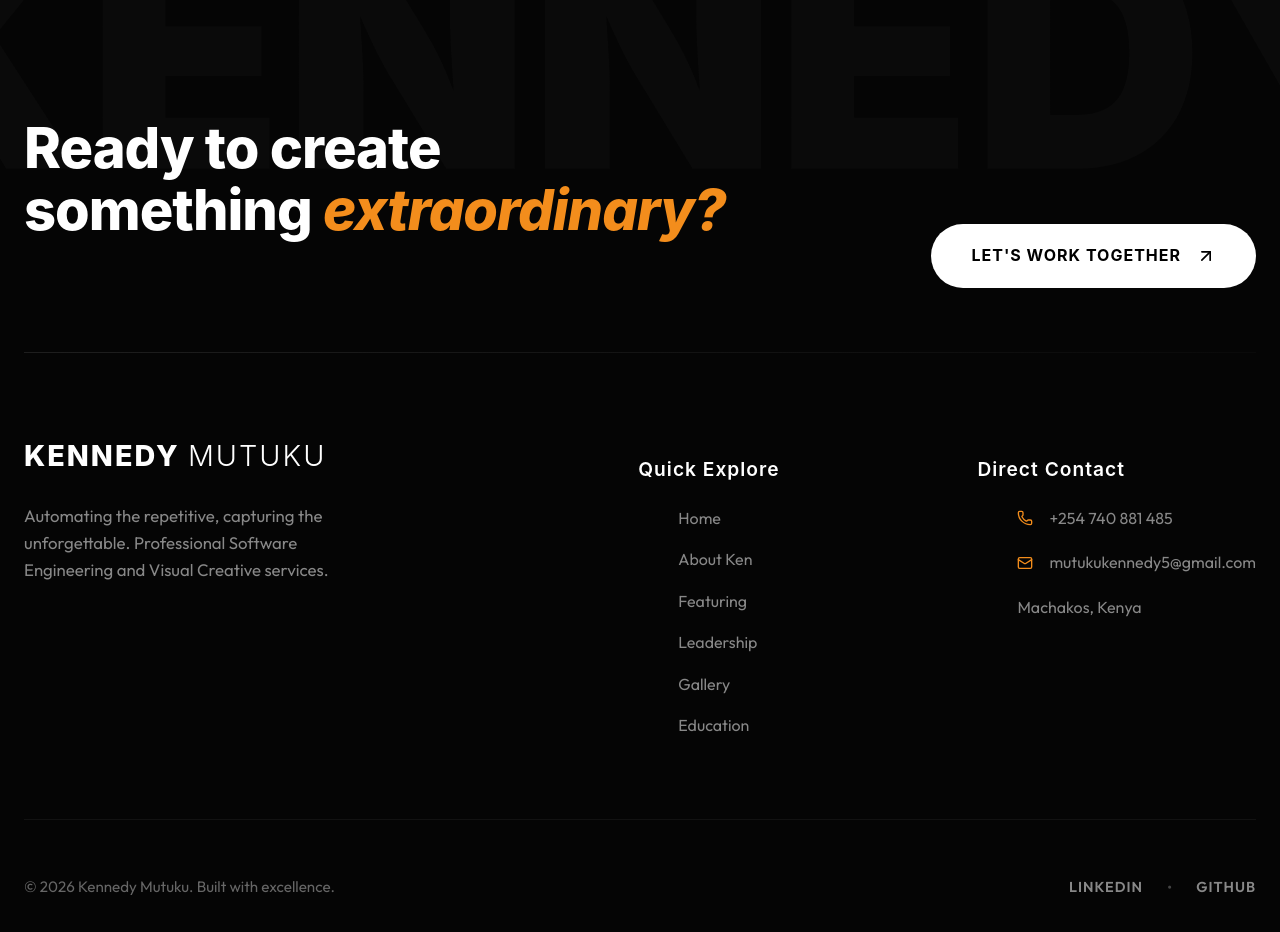
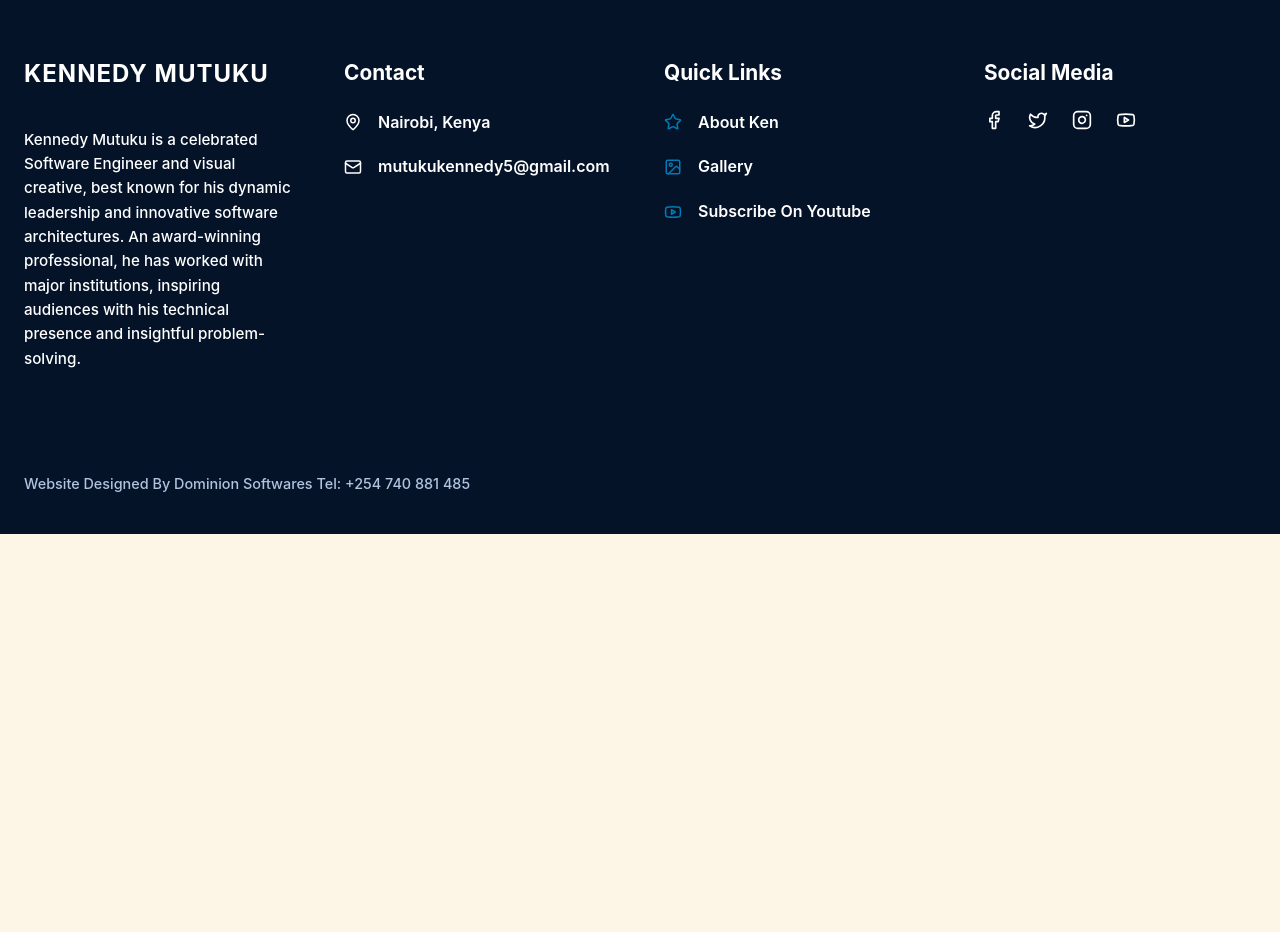
Before and after one commit to Kennedy-Mutuku/Ken-Portfolio-2, a React (Vite) app in the folder frontend/: page /about in a window 1280 px wide. Shown: the part 1880-2812 px from the top of the page. After the commit the page ends 2414 px from the top, so only its background shows below. Built offline with nearby package versions, Linux system fonts and the light colour scheme.

Commit message:
Rewrite footer layout to match JK screenshot

```diff
--- a/frontend/src/components/Footer.jsx
+++ b/frontend/src/components/Footer.jsx
@@ -1,350 +1,188 @@
 import React from 'react'
-import { Link as RouterLink, useLocation } from 'react-router-dom'
-import { ExternalLink, Link, Mail, Phone, ArrowUpRight } from 'lucide-react'
-import { motion } from 'framer-motion'
+import { Link as RouterLink } from 'react-router-dom'
+import { MapPin, Mail, Star, Image as ImageIcon, Youtube, Facebook, Twitter, Instagram } from 'lucide-react'
 
 const Footer = () => {
-  const location = useLocation()
-  const isHomePage = location.pathname === '/'
+  return (
+    <footer className="jk-footer">
+      <div className="container jk-footer-container">
 
-  const navLinks = [
-    { name: 'Home', href: '/', isRoute: true },
-    { name: 'About Ken', href: '/about', isRoute: true },
-    { name: 'Featuring', href: '/featuring', isRoute: true },
-    { name: 'Leadership', href: '/leadership', isRoute: true },
-    { name: 'Gallery', href: '/gallery', isRoute: true },
-    { name: 'Education', href: '/education', isRoute: true },
-  ]
-
-  return (
-    <footer className="footer-premium">
-      <div className="watermark-container">
-        <h1 className="footer-watermark">KENNEDY</h1>
+        {/* Section 1: Bio */}
+        <div className="jk-footer-section">
+          <h2 className="jk-footer-title">KENNEDY MUTUKU</h2>
+          <p className="jk-footer-bio">
+            Kennedy Mutuku is a celebrated Software Engineer and visual creative, best known for his
+            dynamic leadership and innovative software architectures. An award-winning professional,
+            he has worked with major institutions, inspiring audiences with his technical presence
+            and insightful problem-solving.
+          </p>
         </div>
 
-      <div className="container footer-premium-content">
-
-        {/* Top CTA Section */}
-        <motion.div
-          className="footer-cta"
-          initial={{ opacity: 0, y: 30 }}
-          whileInView={{ opacity: 1, y: 0 }}
-          transition={{ duration: 0.8, ease: "easeOut" }}
-          viewport={{ once: true }}
-        >
-          <h2 className="cta-heading">Ready to create<br/>something <span className="highlight">extraordinary?</span></h2>
-          <a href="mailto:mutukukennedy5@gmail.com" className="cta-premium-btn">
-            Let's Work Together <ArrowUpRight size={20} />
-          </a>
-        </motion.div>
-
-        <div className="premium-footer-divider"></div>
-
-        {/* Links Section */}
-        <div className="footer-premium-grid">
-          <div className="footer-brand-premium">
-            <a href="#" className="logo">KENNEDY <span>MUTUKU</span></a>
-            <p>Automating the repetitive, capturing the unforgettable. Professional Software Engineering and Visual Creative services.</p>
-          </div>
-
-          <div className="footer-links-premium">
-            <h4>Quick Explore</h4>
-            <ul>
-              {navLinks.map((link) => (
-                <li key={link.name}>
-                  {link.isRoute ? (
-                    <RouterLink
-                      to={link.href}
-                      onClick={() => {
-                        if (location.pathname === link.href) {
-                          window.scrollTo({ top: 0, behavior: 'smooth' });
-                        }
-                      }}
-                    >
-                      {link.name}
-                    </RouterLink>
-                  ) : (
-                    <a href={isHomePage ? link.href : `/${link.href}`}>{link.name}</a>
-                  )}
+        {/* Section 2: Contact */}
+        <div className="jk-footer-section">
+          <h3 className="jk-footer-heading">Contact</h3>
+          <ul className="jk-footer-list">
+            <li>
+              <MapPin size={18} className="jk-icon" />
+              <span>Nairobi, Kenya</span>
             </li>
-              ))}
+            <li>
+              <Mail size={18} className="jk-icon" />
+              <a href="mailto:mutukukennedy5@gmail.com">mutukukennedy5@gmail.com</a>
+            </li>
           </ul>
         </div>
 
-          <div className="footer-contact-premium">
-            <h4>Direct Contact</h4>
-            <ul>
+        {/* Section 3: Quick Links */}
+        <div className="jk-footer-section">
+          <h3 className="jk-footer-heading">Quick Links</h3>
+          <ul className="jk-footer-list">
             <li>
-                <span className="contact-icon"><Phone size={16} /></span>
-                <a href="tel:0740881485">+254 740 881 485</a>
+              <Star size={18} className="jk-icon highlight-icon" />
+              <RouterLink to="/about">About Ken</RouterLink>
             </li>
             <li>
-                <span className="contact-icon"><Mail size={16} /></span>
-                <a href="mailto:mutukukennedy5@gmail.com">mutukukennedy5@gmail.com</a>
+              <ImageIcon size={18} className="jk-icon highlight-icon" />
+              <RouterLink to="/gallery">Gallery</RouterLink>
             </li>
-              <li className="location">Machakos, Kenya</li>
+            <li>
+              <Youtube size={18} className="jk-icon highlight-icon" />
+              <a href="https://youtube.com" target="_blank" rel="noopener noreferrer">Subscribe On Youtube</a>
+            </li>
           </ul>
+        </div>
+
+        {/* Section 4: Social Media */}
+        <div className="jk-footer-section">
+          <h3 className="jk-footer-heading">Social Media</h3>
+          <div className="jk-social-icons">
+            <a href="#" aria-label="Facebook"><Facebook size={20} /></a>
+            <a href="#" aria-label="Twitter"><Twitter size={20} /></a>
+            <a href="#" aria-label="Instagram"><Instagram size={20} /></a>
+            <a href="#" aria-label="Youtube"><Youtube size={20} /></a>
           </div>
         </div>
 
+      </div>
+
       {/* Bottom Bar */}
-        <div className="footer-bottom-premium">
-          <p>&copy; {new Date().getFullYear()} Kennedy Mutuku. Built with excellence.</p>
-          <div className="social-links-premium">
-            <a href="https://www.linkedin.com/in/kennedykmutuku/" target="_blank" rel="noopener noreferrer" className="social-icon">
-              LinkedIn
-            </a>
-            <span className="dot">•</span>
-            <a href="https://github.com/Kennedy-Mutuku" target="_blank" rel="noopener noreferrer" className="social-icon">
-              GitHub
-            </a>
-          </div>
+      <div className="jk-footer-bottom">
+        <div className="container">
+          <p>Website Designed By Dominion Softwares Tel: +254 740 881 485</p>
         </div>
       </div>
 
       <style>{`
-        .footer-premium {
-          background-color: #050505;
+        .jk-footer {
+          background-color: #051329; /* Deep blue from screenshot */
           color: #ffffff;
-          position: relative;
-          overflow: hidden;
-          padding-top: 6rem;
+          font-family: 'Inter', sans-serif;
+          padding-top: 4rem;
         }
 
-        .watermark-container {
-          position: absolute;
-          top: 0;
-          left: 0;
-          right: 0;
-          overflow: hidden;
-          pointer-events: none;
-          z-index: 0;
-          display: flex;
-          justify-content: center;
+        .jk-footer-container {
+          display: grid;
+          grid-template-columns: repeat(4, 1fr);
+          gap: 3rem;
+          padding-bottom: 3rem;
         }
 
-        .footer-watermark {
-          font-family: 'Inter', sans-serif;
-          font-size: 25vw;
-          font-weight: 900;
-          color: rgba(255, 255, 255, 0.02);
-          margin: 0;
-          line-height: 0.8;
-          white-space: nowrap;
-          transform: translateY(-20%);
+        .jk-footer-section {
+          display: flex;
+          flex-direction: column;
         }
 
-        .footer-premium-content {
-          position: relative;
-          z-index: 1;
+        .jk-footer-title {
+          font-size: 1.5rem;
+          font-weight: 700;
+          letter-spacing: 1px;
+          margin-bottom: 1.5rem;
+          text-transform: uppercase;
         }
 
-        .footer-cta {
-          display: flex;
-          align-items: flex-end;
-          justify-content: space-between;
-          padding-bottom: 4rem;
+        .jk-footer-bio {
+          font-size: 0.95rem;
+          line-height: 1.6;
+          font-weight: 500;
         }
 
-        .cta-heading {
-          font-family: 'Inter', sans-serif;
-          font-size: 3.5rem;
-          line-height: 1.1;
-          font-weight: 800;
-          letter-spacing: -1px;
+        .jk-footer-heading {
+          font-size: 1.3rem;
+          font-weight: 700;
+          margin-bottom: 1.5rem;
         }
 
-        .cta-heading .highlight {
-          color: var(--primary, #f38d1c);
-          font-style: italic;
+        .jk-footer-list {
+          list-style: none;
+          padding: 0;
+          margin: 0;
         }
 
-        .cta-premium-btn {
-          display: inline-flex;
-          align-items: center;
-          gap: 15px;
-          padding: 1.2rem 2.5rem;
-          background: #ffffff;
-          color: #000000;
-          font-family: 'Inter', sans-serif;
-          font-weight: 700;
-          font-size: 1rem;
-          text-transform: uppercase;
-          letter-spacing: 1px;
-          border-radius: 50px;
-          text-decoration: none;
-          transition: all 0.4s cubic-bezier(0.165, 0.84, 0.44, 1);
-        }
-
-        .cta-premium-btn:hover {
-          background: var(--primary, #f38d1c);
-          color: #ffffff;
-          transform: translateY(-5px);
-          box-shadow: 0 10px 20px rgba(243, 141, 28, 0.3);
-        }
-
-        .premium-footer-divider {
-          height: 1px;
-          background: linear-gradient(to right, rgba(255,255,255,0.1), rgba(255,255,255,0.02));
-          margin-bottom: 5rem;
-        }
-
-        .footer-premium-grid {
-          display: grid;
-          grid-template-columns: 2fr 1fr 1fr;
-          gap: 4rem;
-          margin-bottom: 4rem;
-        }
-
-        .footer-brand-premium .logo {
-          color: white;
-          font-family: 'Inter', sans-serif;
-          font-size: 1.8rem;
-          font-weight: 800;
-          letter-spacing: 2px;
-          margin-bottom: 1.5rem;
-          display: block;
-        }
-
-        .footer-brand-premium .logo span {
-          font-weight: 300;
-        }
-
-        .footer-brand-premium p {
-          color: #888;
-          font-size: 1.05rem;
-          line-height: 1.6;
-          max-width: 350px;
-        }
-
-        .footer-links-premium h4, .footer-contact-premium h4 {
-          font-family: 'Inter', sans-serif;
-          font-size: 1.2rem;
-          font-weight: 600;
-          margin-bottom: 1.5rem;
-          color: #ffffff;
-          letter-spacing: 1px;
-        }
-
-        .footer-links-premium ul li {
-          margin-bottom: 1rem;
-        }
-
-        .footer-links-premium ul li a {
-          color: #888;
-          font-size: 1rem;
-          transition: all 0.3s ease;
-          position: relative;
-          display: inline-block;
-        }
-
-        .footer-links-premium ul li a::after {
-          content: '';
-          position: absolute;
-          width: 0;
-          height: 1px;
-          bottom: -2px;
-          left: 0;
-          background-color: var(--primary, #f38d1c);
-          transition: width 0.3s ease;
-        }
-
-        .footer-links-premium ul li a:hover {
-          color: #ffffff;
-        }
-
-        .footer-links-premium ul li a:hover::after {
-          width: 100%;
-        }
-
-        .footer-contact-premium ul li {
-          margin-bottom: 1.2rem;
+        .jk-footer-list li {
           display: flex;
           align-items: center;
           gap: 1rem;
-          color: #888;
+          margin-bottom: 1.2rem;
+          font-size: 1rem;
+          font-weight: 600;
         }
 
-        .contact-icon {
-          color: var(--primary, #f38d1c);
-          display: flex;
+        .jk-icon {
+          color: #ffffff;
+          flex-shrink: 0;
         }
 
-        .footer-contact-premium ul li a {
-          color: #888;
+        .highlight-icon {
+          color: #007bb5; /* Slightly lighter blue for the quick links icons */
+        }
+
+        .jk-footer-list a {
+          color: #ffffff;
+          text-decoration: none;
           transition: color 0.3s ease;
         }
 
-        .footer-contact-premium ul li a:hover {
-          color: #ffffff;
+        .jk-footer-list a:hover {
+          color: var(--primary, #f38d1c);
         }
 
-        .footer-bottom-premium {
-          border-top: 1px solid rgba(255, 255, 255, 0.05);
-          padding: 2.5rem 0;
+        .jk-social-icons {
           display: flex;
-          justify-content: space-between;
-          align-items: center;
-        }
-
-        .footer-bottom-premium p {
-          font-size: 0.95rem;
-          color: #666;
-        }
-
-        .social-links-premium {
-          display: flex;
-          align-items: center;
           gap: 1.5rem;
         }
 
-        .social-links-premium a {
-          color: #888;
-          font-weight: 600;
-          font-size: 0.9rem;
-          letter-spacing: 1px;
-          text-transform: uppercase;
-          transition: color 0.3s ease;
+        .jk-social-icons a {
+          color: #ffffff;
+          transition: color 0.3s ease, transform 0.3s ease;
         }
 
-        .social-links-premium a:hover {
+        .jk-social-icons a:hover {
           color: var(--primary, #f38d1c);
+          transform: translateY(-3px);
         }
 
-        .social-links-premium .dot {
-          color: #444;
+        .jk-footer-bottom {
+          padding: 1.5rem 0;
+          background-color: #051329;
+          font-size: 0.9rem;
+          font-weight: 500;
+          color: #b0c4de; /* Light grayish blue */
         }
 
         @media (max-width: 992px) {
-          .footer-cta {
-            flex-direction: column;
-            align-items: flex-start;
-            gap: 2rem;
-          }
-
-          .cta-heading {
-            font-size: 2.8rem;
-          }
-
-          .footer-premium-grid {
-            grid-template-columns: 1fr 1fr;
+          .jk-footer-container {
+            grid-template-columns: repeat(2, 1fr);
           }
         }
 
         @media (max-width: 768px) {
-          .cta-heading {
-            font-size: 2.2rem;
+          .jk-footer-container {
+            grid-template-columns: 1fr;
+            gap: 2.5rem;
           }
 
-          .footer-premium-grid {
-            grid-template-columns: 1fr;
-            gap: 3rem;
-          }
-
-          .footer-bottom-premium {
-            flex-direction: column;
-            gap: 1.5rem;
-            text-align: center;
+          .jk-footer-bottom {
+            font-size: 0.85rem;
           }
         }
       `}</style>
```
Lines whose indentation alone changed are shown as unchanged.
